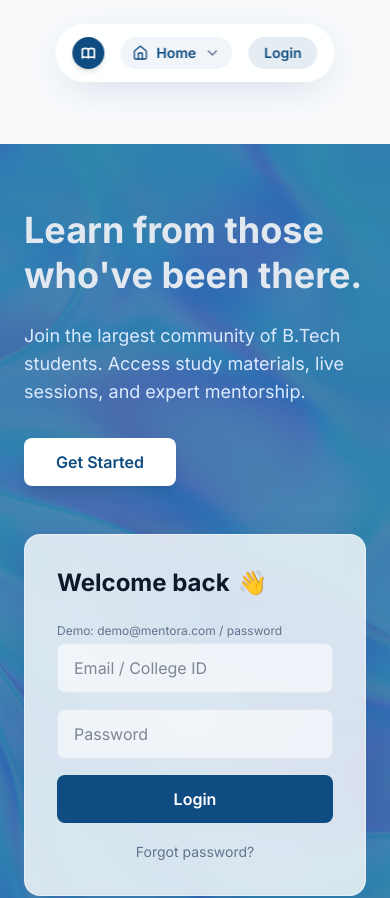
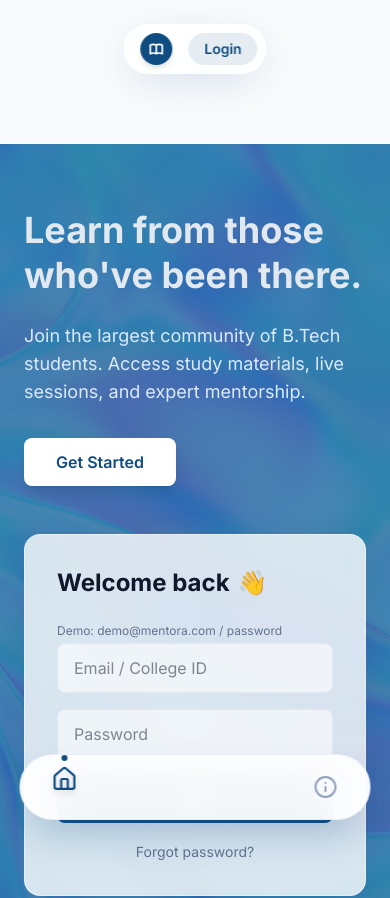
Before and after one commit to Cigarfeine/Mentora, a React (Vite) app in the folder Mentora-main/: page / in a window 390 px wide. Shown: the top 898 px of the page. Built offline with nearby package versions, Linux system fonts and the light colour scheme; a web font is replaced by a local one.

Commit message:
Replace expandable mobile navbar with bottom dock

```diff
--- a/Mentora-main/src/components/CardNav.css
+++ b/Mentora-main/src/components/CardNav.css
@@ -9,7 +9,8 @@
   -webkit-backdrop-filter: blur(16px);
   border: 1px solid rgba(255, 255, 255, 0.5);
   box-shadow: 0 10px 40px -10px rgba(15, 76, 129, 0.2);
-  transform-origin: top center;
+  border-radius: 9999px;
+  padding: 0.5rem 0.5rem 0.5rem 1rem;
 }
 
 .card-nav-link {
--- a/Mentora-main/src/components/CardNav.tsx
+++ b/Mentora-main/src/components/CardNav.tsx
@@ -1,7 +1,6 @@
-import React, { useState, useEffect } from 'react';
+import React from 'react';
 import { Link, useLocation } from 'react-router-dom';
-import { Bell, Home, Info, BookOpen, Video, Users, ChevronDown, LogOut } from 'lucide-react';
-import { motion, AnimatePresence } from 'motion/react';
+import { Bell, Home, Info, BookOpen, Video, Users, LogOut } from 'lucide-react';
 import './CardNav.css';
 
 const NAV_ITEMS = [
@@ -15,31 +14,15 @@ const NAV_ITEMS = [
 export default function CardNav() {
   const location = useLocation();
   const isLoggedIn = localStorage.getItem('isLoggedIn') === 'true';
-  const [isExpanded, setIsExpanded] = useState(false);
 
-  // Close island on route change
-  useEffect(() => {
-    setIsExpanded(false);
-  }, [location.pathname]);
-
-  const activeItem = NAV_ITEMS.find(item => item.path === location.pathname) || NAV_ITEMS[0];
   const filteredNavItems = NAV_ITEMS.filter(item => !item.reqLogin || isLoggedIn);
 
   return (
-    <motion.nav
-      className="card-nav flex flex-col overflow-hidden p-2"
-      animate={{
-        width: isExpanded ? '90vw' : 'max-content',
-        borderRadius: isExpanded ? '32px' : '9999px',
-        maxWidth: '600px'
-      }}
-      transition={{ type: 'spring', stiffness: 400, damping: 30 }}
-    >
-        {/* Top/Main Row */}
-        <div className="flex items-center justify-between w-full h-10 px-2 gap-4">
-           {/* Mobile trigger / Logo */}
-           <div className="flex items-center gap-3">
-              <Link to="/" className="flex items-center gap-2" onClick={() => setIsExpanded(false)}>
+    <>
+      {/* Top Navbar (Desktop & Mobile header) */}
+      <nav className="card-nav flex items-center justify-between w-max max-w-[95vw] gap-4 md:gap-6 pr-4">
+        {/* Logo */}
+        <Link to="/" className="flex items-center gap-2">
           <div className="w-8 h-8 bg-[#0f4c81] rounded-full flex flex-shrink-0 items-center justify-center shadow-md transition-transform hover:scale-110">
             <svg viewBox="0 0 24 24" fill="none" className="w-4 h-4 text-white" stroke="currentColor" strokeWidth="2.5">
               <path strokeLinecap="round" strokeLinejoin="round" d="M12 6.253v13m0-13C10.832 5.477 9.246 5 7.5 5S4.168 5.477 3 6.253v13C4.168 18.477 5.754 18 7.5 18s3.332.477 4.5 1.253m0-13C13.168 5.477 14.754 5 16.5 5c1.747 0 3.332.477 4.5 1.253v13C19.832 18.477 18.247 18 16.5 18c-1.746 0-3.332.477-4.5 1.253" />
@@ -47,10 +30,9 @@ export default function CardNav() {
           </div>
           <span className="text-lg font-bold text-[#0f4c81] tracking-tight hidden lg:block">MENTORA</span>
         </Link>
-           </div>
 
         {/* Desktop Links */}
-           <div className="hidden md:flex items-center gap-1">
+        <div className="hidden md:flex items-center gap-1 mx-2">
           {filteredNavItems.map(item => (
             <Link key={item.path} to={item.path} className={`card-nav-link ${location.pathname === item.path ? 'active' : ''}`}>
               {item.label}
@@ -58,21 +40,11 @@ export default function CardNav() {
           ))}
         </div>
 
-           {/* Mobile Active Icon (clickable to expand) */}
-           <button
-             className="md:hidden flex items-center justify-center gap-2 px-3 py-1.5 bg-slate-100 rounded-full hover:bg-slate-200 transition-colors"
-             onClick={() => setIsExpanded(!isExpanded)}
-           >
-              <activeItem.icon className="w-4 h-4 text-[#0f4c81]" />
-              <span className="text-sm font-semibold text-[#0f4c81]">{activeItem.label}</span>
-              <ChevronDown className={`w-4 h-4 text-slate-500 transition-transform ${isExpanded ? 'rotate-180' : ''}`} />
-           </button>
-
         {/* Right Actions */}
         <div className="flex items-center gap-3">
           {isLoggedIn ? (
             <>
-                 <button className="text-slate-400 hover:text-[#0f4c81] transition-colors relative hidden sm:block">
+              <button className="text-slate-400 hover:text-[#0f4c81] transition-colors relative">
                 <Bell className="w-5 h-5" />
                 <span className="absolute top-0 right-0 w-2 h-2 bg-red-500 rounded-full border border-white"></span>
               </button>
@@ -91,42 +63,32 @@ export default function CardNav() {
              <Link to="/login" className="text-sm font-semibold text-[#0f4c81] px-4 py-1.5 rounded-full bg-[#0f4c81]/10 hover:bg-[#0f4c81]/20 transition-colors">Login</Link>
           )}
         </div>
-        </div>
+      </nav>
 
-        {/* Mobile Expanded Menu */}
-        <AnimatePresence>
-          {isExpanded && (
-            <motion.div
-              initial={{ height: 0, opacity: 0 }}
-              animate={{ height: 'auto', opacity: 1 }}
-              exit={{ height: 0, opacity: 0 }}
-              className="w-full md:hidden overflow-hidden"
-            >
-              <div className="flex flex-col px-2 pt-3 pb-2 border-t border-slate-100 mt-2 gap-1 min-w-[250px] whitespace-nowrap">
-                {filteredNavItems.map(item => (
+      {/* Mobile Bottom Dock (Appears only on small screens) */}
+      <div className="md:hidden fixed bottom-6 left-1/2 -translate-x-1/2 w-[90vw] max-w-[400px] bg-white/95 backdrop-blur-xl border border-slate-200/60 shadow-[0_20px_40px_-10px_rgba(15,76,129,0.3)] rounded-full px-6 py-3 flex items-center justify-between z-50">
+        {filteredNavItems.map(item => {
+          const isActive = location.pathname === item.path;
+          return (
             <Link
               key={item.path}
               to={item.path}
-                    onClick={() => setIsExpanded(false)}
-                    className={`flex items-center gap-3 px-4 py-3 rounded-2xl transition-all ${location.pathname === item.path ? 'bg-[#0f4c81]/10 text-[#0f4c81] scale-[0.98]' : 'text-slate-600 hover:bg-slate-50'}`}
+              className={`relative flex flex-col items-center gap-1 p-2 rounded-xl transition-all duration-300 ${isActive ? 'text-[#0f4c81] -translate-y-2' : 'text-slate-400 hover:text-slate-600'}`}
             >
-                    <item.icon className={`w-5 h-5 ${location.pathname === item.path ? 'text-[#0f4c81]' : 'text-slate-400'}`} />
-                    <span className="font-semibold">{item.label}</span>
+              <div className={`absolute -top-1 w-1.5 h-1.5 rounded-full bg-[#0f4c81] transition-all duration-300 ${isActive ? 'opacity-100' : 'opacity-0'}`} />
+              <item.icon className={`w-6 h-6 transition-all duration-300 ${isActive ? 'scale-110 drop-shadow-md' : 'scale-100'}`} />
             </Link>
-                ))}
+          );
+        })}
         {isLoggedIn && (
           <button
             onClick={() => { localStorage.removeItem('isLoggedIn'); window.location.href='/'; }}
-                    className="flex items-center gap-3 px-4 py-3 rounded-2xl transition-colors text-red-500 hover:bg-red-50 mt-1 w-full text-left"
+            className="flex flex-col items-center gap-1 p-2 rounded-xl transition-all text-slate-400 hover:text-red-500"
           >
-                    <LogOut className="w-5 h-5" />
-                    <span className="font-semibold">Logout</span>
+            <LogOut className="w-6 h-6" />
           </button>
         )}
       </div>
-            </motion.div>
-          )}
-        </AnimatePresence>
-    </motion.nav>
+    </>
   );
 }
```
Lines whose indentation alone changed are shown as unchanged.
